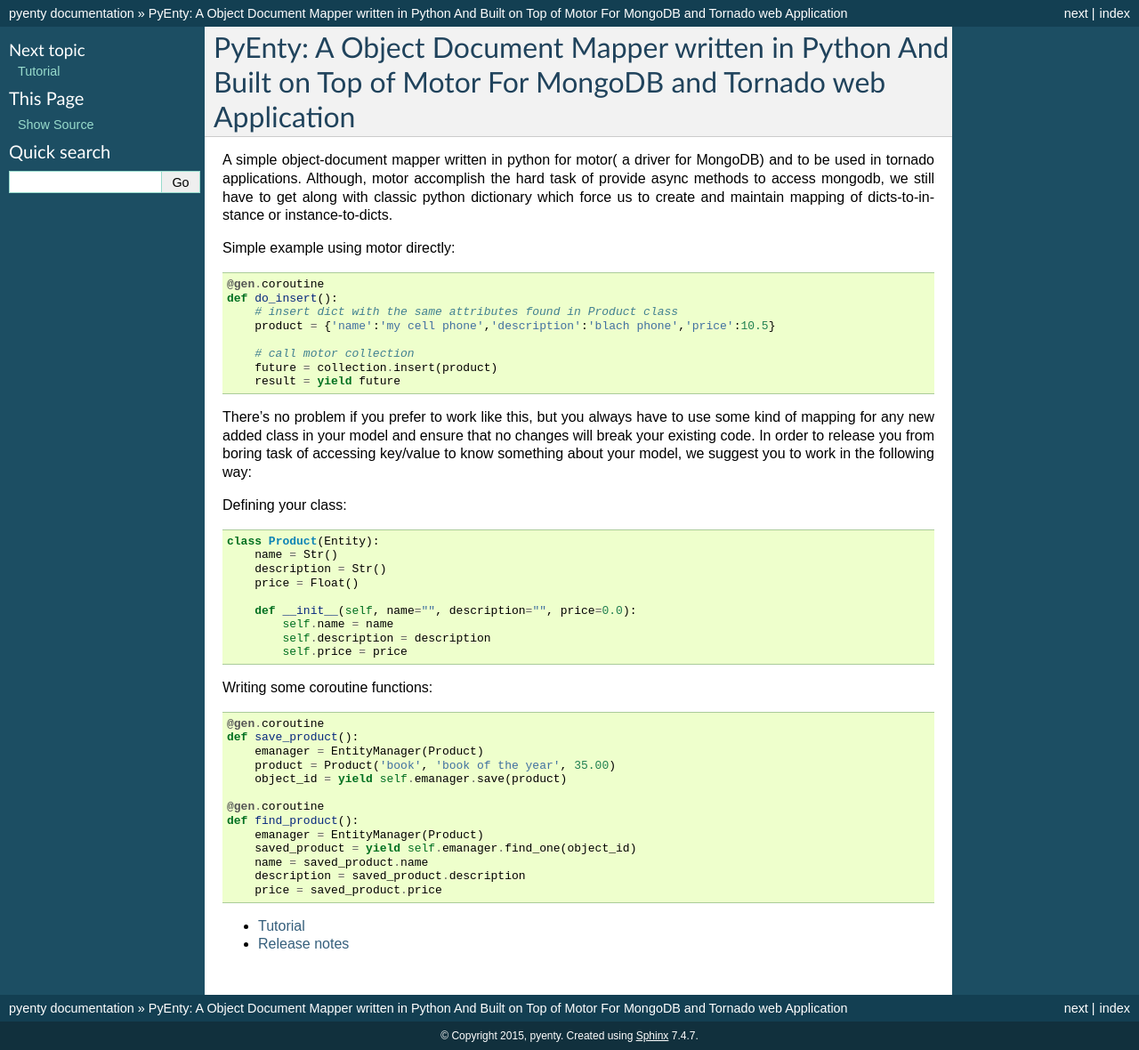
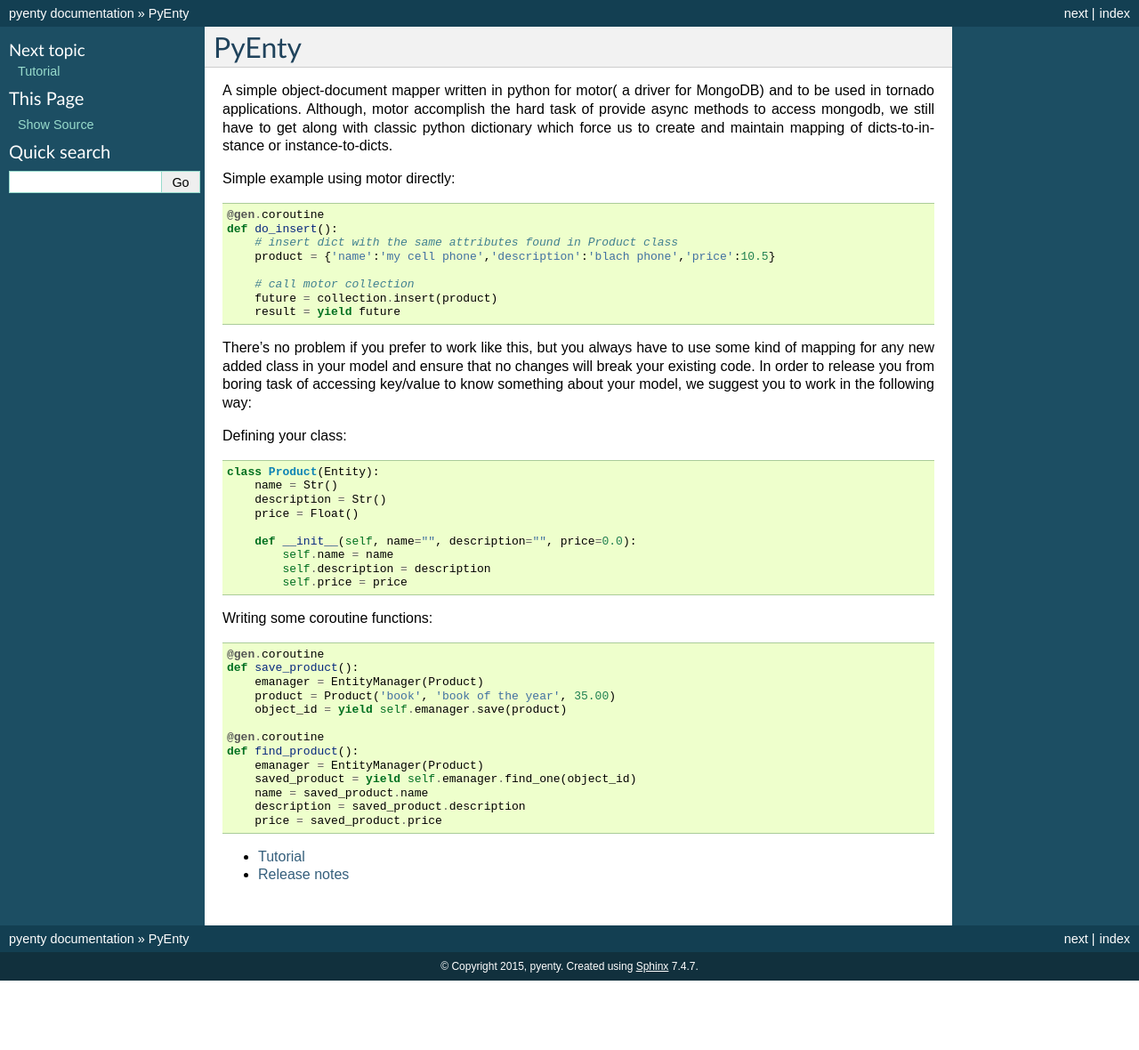
Before and after one commit to leodesouza/pyenty, a Sphinx documentation site: the page built from doc/index.rst, in a window 1280 px wide. Shown: the whole page at 89% size. Built offline with Sphinx 7.4.7, drawn with Linux system fonts in a browser that asks for light colours; after the commit the page ends 1102 px from its top, so only the background shows below that.

Commit message:
writing some new lines for docs

```diff
--- a/doc/index.rst
+++ b/doc/index.rst
@@ -3,7 +3,7 @@
    You can adapt this file completely to your liking, but it should at least
    contain the root `toctree` directive.
 
-PyEnty: A Object Document Mapper written in Python And Built on Top of Motor For MongoDB and Tornado web Application
+PyEnty
 ====================================
 
 A simple object-document mapper written in python for motor( a driver for MongoDB) and to be used in tornado applications.
```
Also changed, not shown: 9 other files.
